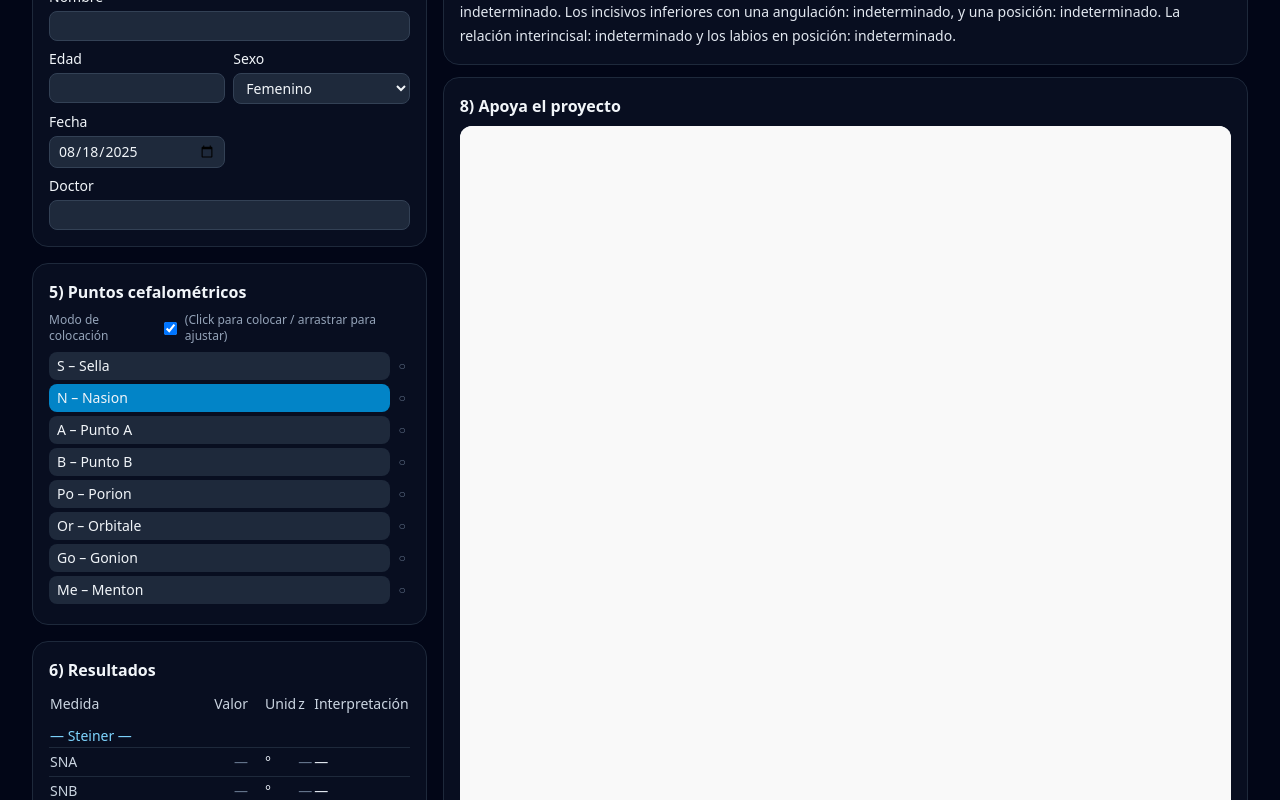
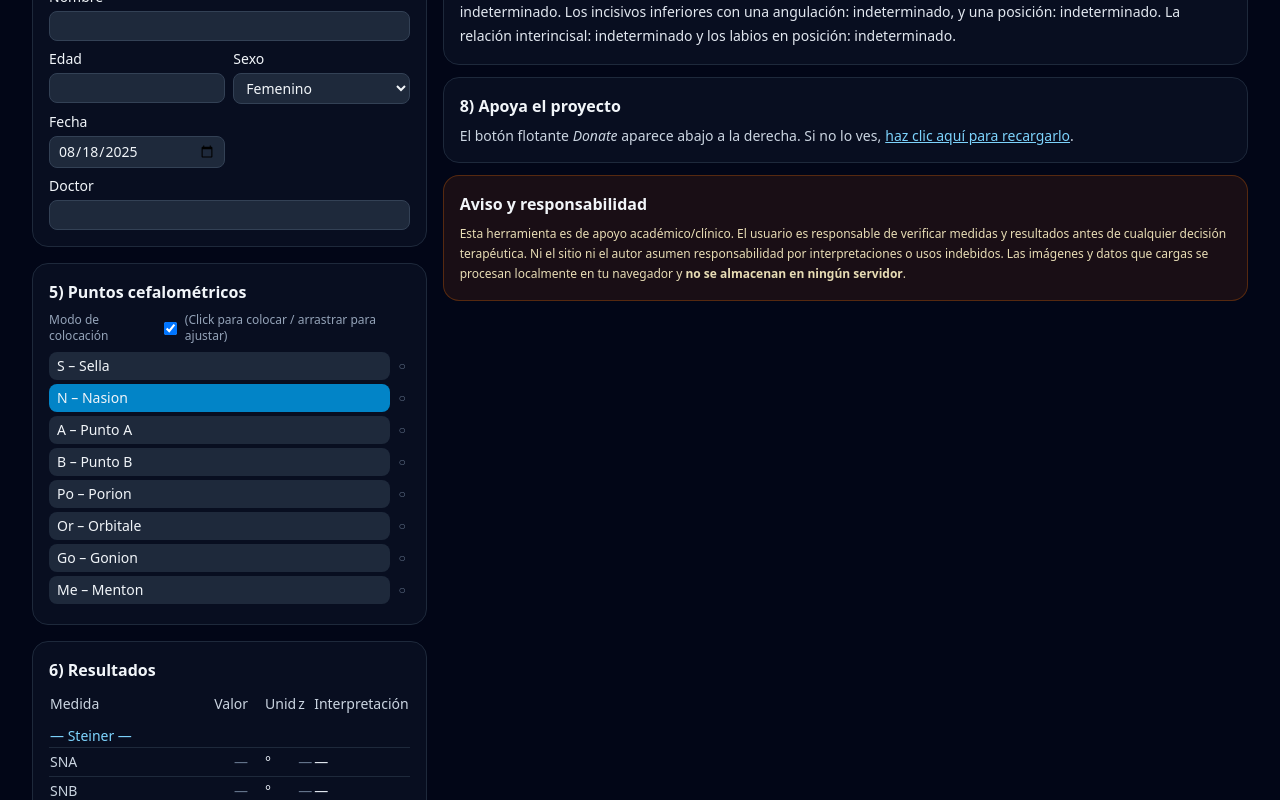
Before and after one commit to odontover/cefalometria, a React (Vite) app: page / in a window 1280 px wide. Shown: the part 700-1500 px from the top of the page. Built offline with nearby package versions, Linux system fonts and the light colour scheme; the HTML template or start-up script is replaced by a standard one.

Commit message:
Add files via upload

```diff
--- a/src/App.tsx
+++ b/src/App.tsx
@@ -123,6 +123,31 @@ export default function App() {
       }
     ];
     script.text = JSON.stringify(ld);
+  }, []);
+
+  // Ko-fi floating overlay (donation button)
+  useEffect(() => {
+    const id = 'ko-fi-overlay-script';
+    const draw = () => {
+      try {
+        (window as any).kofiWidgetOverlay?.draw?.('drjuarez', {
+          'type': 'floating-chat',
+          'floating-chat.donateButton.text': 'Donate',
+          'floating-chat.donateButton.background-color': '#00b9fe',
+          'floating-chat.donateButton.text-color': '#fff'
+        });
+      } catch {}
+    };
+    if (!document.getElementById(id)) {
+      const s = document.createElement('script');
+      s.src = 'https://storage.ko-fi.com/cdn/scripts/overlay-widget.js';
+      s.async = true;
+      s.id = id;
+      s.onload = draw;
+      document.head.appendChild(s);
+    } else {
+      draw();
+    }
   }, []);
 
   return (
@@ -276,7 +301,7 @@ function CephTracer() {
     rows.push(["— Tejidos blandos —","","","",""],
       ["Labio inf – E-line (±)", toFixedOrDash(ELine_Li_mm), mmPerPx?"mm":"px", mmPerPx? toFixedOrDash(zScore(ELine_Li_mm, DEFAULT_NORMS.soft.ELine_Li_mm.mean, DEFAULT_NORMS.soft.ELine_Li_mm.sd)) : "—", mmPerPx? interp(ELine_Li_mm, DEFAULT_NORMS.soft.ELine_Li_mm.mean, "mm", true) : "—"]
     );
-    const csv = rows.map(r=>r.join(",")).join("\\r\\n"); setLastCSV(csv); triggerDownload(new Blob([csv], {type:"text/csv;charset=utf-8"}), "cefalo_resultados.csv");
+    const csv = rows.map(r=>r.join(",")).join("\r\n"); setLastCSV(csv); triggerDownload(new Blob([csv], {type:"text/csv;charset=utf-8"}), "cefalo_resultados.csv");
   }
   function triggerDownload(blob: Blob, filename: string){ const url = URL.createObjectURL(blob); const a = document.createElement("a"); a.href = url; a.download = filename; a.rel="noopener"; try{ document.body.appendChild(a); a.click(); a.remove(); }catch{} setManualLink(url, filename); }
 
@@ -296,7 +321,7 @@ function CephTracer() {
     (LANDMARKS as any as {key:LandmarkKey}[]).forEach(({key}) => { const p = (points as any)[key] as Pt | undefined; if (p) (P as any)[key] = { x: p.x * sx, y: p.y * sy }; });
     const U1_axisE = P.U1T && P.U1A ? [P.U1T, P.U1A] as [Pt,Pt] : null; const L1_axisE = P.L1T && P.L1A ? [P.L1T, P.L1A] as [Pt,Pt] : null;
 
-    function drawLine(a?: Pt, b?: Pt, style = "#38bdf8", dash = False){ if (!a || !b) return; ctx.save(); if (dash) ctx.setLineDash([6,4]); ctx.strokeStyle = style; ctx.lineWidth = 2; ctx.beginPath(); ctx.moveTo(pad + a.x, pad + a.y); ctx.lineTo(pad + b.x, pad + b.y); ctx.stroke(); ctx.restore(); }
+    function drawLine(a?: Pt, b?: Pt, style = "#38bdf8", dash = false){ if (!a || !b) return; ctx.save(); if (dash) ctx.setLineDash([6,4]); ctx.strokeStyle = style; ctx.lineWidth = 2; ctx.beginPath(); ctx.moveTo(pad + a.x, pad + a.y); ctx.lineTo(pad + b.x, pad + b.y); ctx.stroke(); ctx.restore(); }
     function drawPoint(p?: Pt){ if (!p) return; ctx.save(); ctx.fillStyle = "#94a3b8"; ctx.strokeStyle = "#0f172a"; ctx.lineWidth = 2; ctx.beginPath(); ctx.arc(pad + p.x, pad + p.y, 5, 0, Math.PI*2); ctx.fill(); ctx.stroke(); ctx.restore(); }
     function drawArc(v?: Pt, p1?: Pt, p2?: Pt, color = "#22c55e"){ if (!v||!p1||!p2||!showOverlay) return; ctx.save(); const a1=Math.atan2(p1.y-v.y,p1.x-v.x), a2=Math.atan2(p2.y-v.y,p2.x-v.x); let da=a2-a1; while(da<=-Math.PI)da+=2*Math.PI; while(da>Math.PI)da-=2*Math.PI; ctx.strokeStyle=color; ctx.lineWidth=2; ctx.setLineDash([4,3]); ctx.beginPath(); ctx.arc(pad+v.x,pad+v.y,35,a1,a2,da<0); ctx.stroke(); ctx.restore(); }
 
@@ -332,7 +357,7 @@ function CephTracer() {
       lineKV("Saddle (°)", toFixedOrDash(Saddle_NSAr), zScore(Saddle_NSAr, DEFAULT_NORMS.bjork.Saddle_NSAr.mean, DEFAULT_NORMS.bjork.Saddle_NSAr.sd));
       lineKV("Articular (°)", toFixedOrDash(Articular_SArGo), zScore(Articular_SArGo, DEFAULT_NORMS.bjork.Articular_SArGo.mean, DEFAULT_NORMS.bjork.Articular_SArGo.sd));
       lineKV("Gonial (°)", toFixedOrDash(Gonial_ArGoMe), zScore(Gonial_ArGoMe, DEFAULT_NORMS.bjork.Gonial_ArGoMe.mean, DEFAULT_NORMS.bjork.Gonial_ArGoMe.sd));
-      lineKV("Suma (°)", toFixedOrDash(Sum_Bjork), zScore(Sum_Bjork, DEFAULT_NORMS.bjork.Sum_Bjork.mean, DEFAULT_NORMS.bjork.Sum_Bjork.sd));
+      lineKV("Suma (°)", toFixedOrDash(Sum_Bjork), zScore(Sum_Bjork, DEFAULT_NORMS.bjork.Sum_Bjork.mean, DEFAULT_NORNS.bjork.Sum_Bjork.sd));
       lineKV("Jarabak (%)", toFixedOrDash(Jarabak_Ratio), zScore(Jarabak_Ratio, DEFAULT_NORMS.bjork.Jarabak_Ratio.mean, DEFAULT_NORMS.bjork.Jarabak_Ratio.sd));
     }
     // Tejidos blandos
@@ -347,7 +372,7 @@ function CephTracer() {
   }
 
   function wrapText(ctx: CanvasRenderingContext2D, text: string, maxWidth: number){
-    const words = text.split(/\\s+/); const lines: string[] = []; let line = "";
+    const words = text.split(/\s+/); const lines: string[] = []; let line = "";
     for (let i=0;i<words.length;i++){ const test = line ? line+" "+words[i] : words[i]; const w = ctx.measureText(test).width; if (w > maxWidth && line){ lines.push(line); line = words[i]; } else { line = test; } }
     if (line) lines.push(line); return lines;
   }
@@ -582,17 +607,18 @@ function CephTracer() {
         {/* 8) Donaciones */}
         <section className="rounded-2xl border border-slate-800 p-4 bg-slate-900/50 mt-3">
           <h2 className="font-semibold mb-2">8) Apoya el proyecto</h2>
-         <div className="rounded-xl overflow-hidden bg-slate-100">
-            <iframe
-              id="kofiframe"
-              src="https://ko-fi.com/drjuarez/?hidefeed=true&widget=true&embed=true&preview=true"
-              style={{ border: "none", width: "100%", padding: "4px", background: "#f9f9f9" }}
-              height={712}
-              title="drjuarez"
-              loading="lazy"
-              referrerPolicy="no-referrer-when-downgrade"
-            />
-          </div>
+          <p className="text-sm text-slate-300">
+            El botón flotante <em>Donate</em> aparece abajo a la derecha. Si no lo ves,
+            <button
+              onClick={() => (window as any).kofiWidgetOverlay?.draw?.('drjuarez', {
+                'type': 'floating-chat',
+                'floating-chat.donateButton.text': 'Donate',
+                'floating-chat.donateButton.background-color': '#00b9fe',
+                'floating-chat.donateButton.text-color': '#fff'
+              })}
+              className="underline text-sky-300 ml-1"
+            >haz clic aquí para recargarlo</button>.
+          </p>
         </section>
         {/* 9) Aviso */}
         <section className="rounded-2xl border border-amber-700/40 p-4 bg-amber-900/20 mt-3">
```
